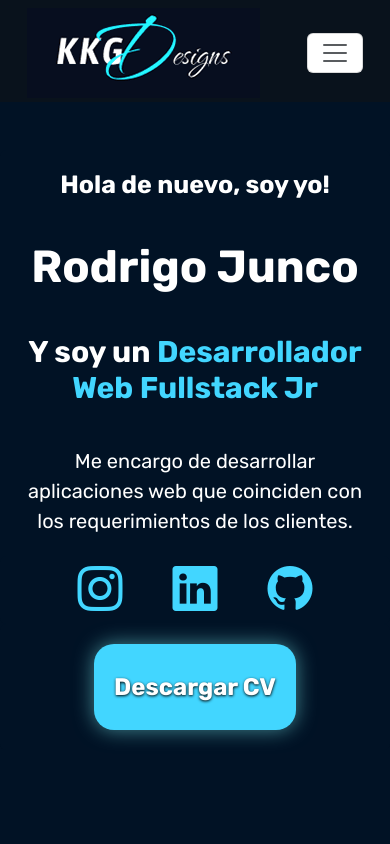
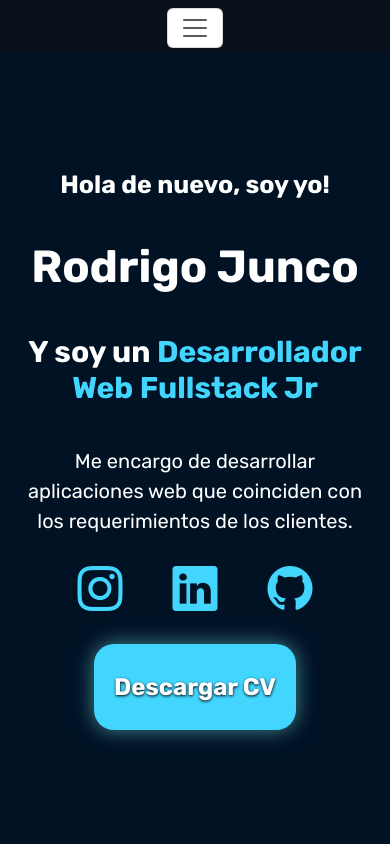
Before and after one commit to RPJunco/my-portfolio-react, a React (Vite) app: page / in a window 390 px wide. Shown: the top 844 px of the page. Built offline with nearby package versions, Linux system fonts and the light colour scheme.

Commit message:
Se agregaron clases al componente 'Nabvar.Brand' con el objetivo de manejar la propiedad display del logo del componente 'Header'

```diff
--- a/src/Component/Header/Header.jsx
+++ b/src/Component/Header/Header.jsx
@@ -42,7 +42,7 @@ function Header() {
     return (
         <Navbar expand="xxl" className="fixed-top pb-1" style={{ backgroundColor: '#09121c'}}>
             <Container fluid style={{ justifyContent: 'space-around' }}>
-                <Navbar.Brand href="#logo" style={{ padding: '0%' }} className='ms-xxl-5 ms-sm-0'><img src="./img/logo.PNG" alt="logo-portofolio" /></Navbar.Brand>
+                <Navbar.Brand href="#logo" style={{ padding: '0%' }} className='ms-xxl-5 ms-sm-0 d-xxl-block d-lg-block d-sm-block d-none'><img src="./img/logo.PNG" alt="logo-portofolio" /></Navbar.Brand>
                 <Navbar.Toggle aria-controls="navbarScroll" style={{ backgroundColor: 'white' }}/>
                 <Navbar.Collapse id="navbarScroll" className='justify-content-end'>
                 <Nav
```
